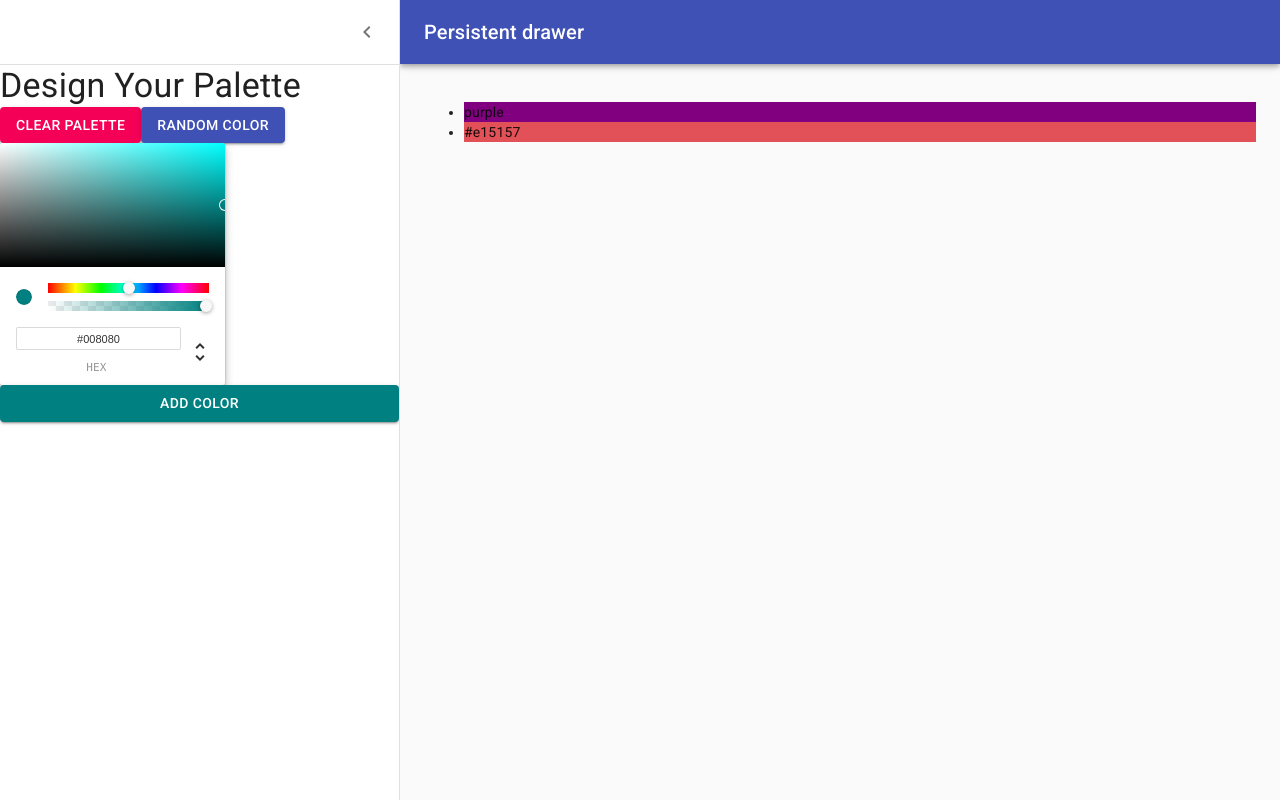
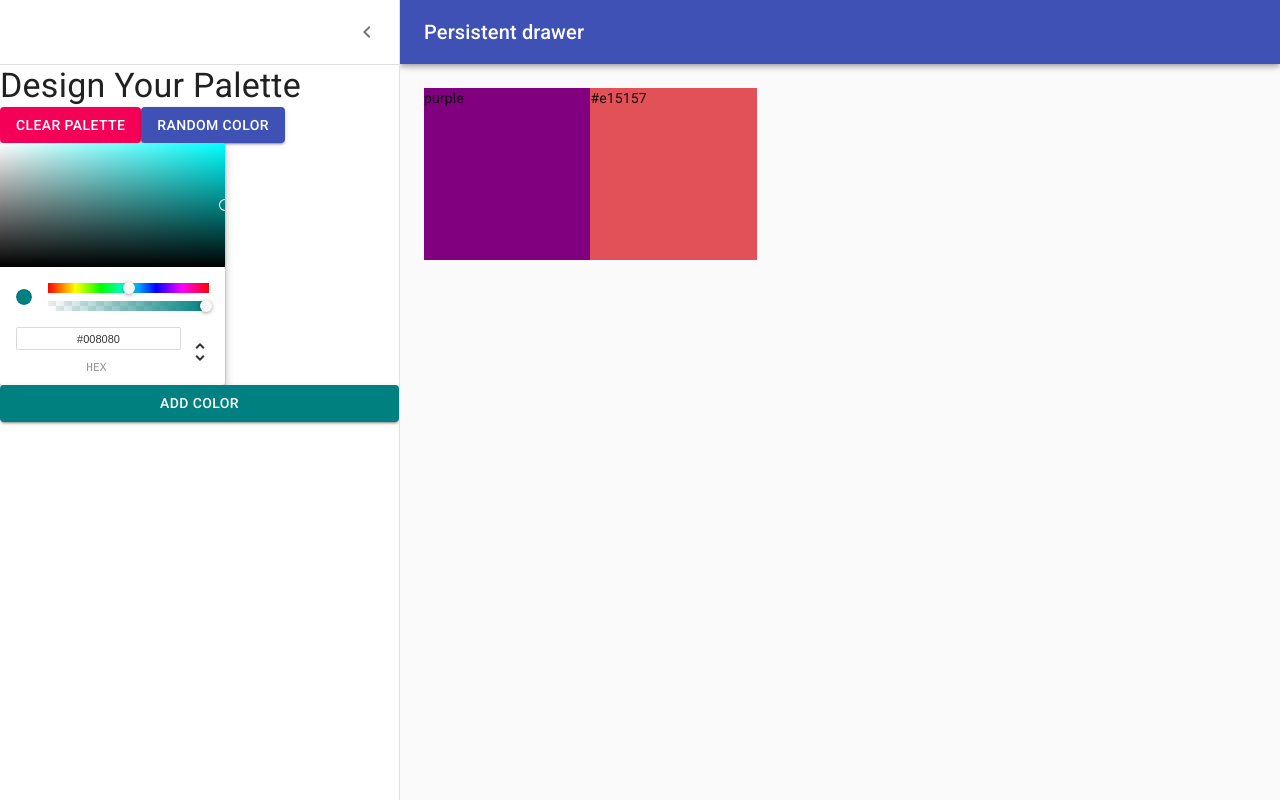
Before and after one commit to jnz73/react-colors, a React (Create React App) app: page /palette/new in a window 1280 px wide. Built offline with nearby package versions, Linux system fonts and the light colour scheme.

Commit message:
add DraggableColorBox

```diff
--- /dev/null
+++ b/src/DraggableColorBox.js
@@ -0,0 +1,26 @@
+import React from 'react';
+import { withStyles } from '@material-ui/styles';
+
+const styles = {
+    root: {
+        width: '20%',
+        height: '25%',
+        margin: '0 auto',
+        display: 'inline-block',
+        position: 'relative',
+        cursor: 'pointer',
+        marginBottom: '-3.5px'
+    }
+};
+
+function DraggableColorBox(props) {
+    return (
+        <div
+            className={props.classes.root}
+            style={{ backgroundColor: props.color }}
+        >
+            {props.color}
+        </div>
+    );
+}
+export default withStyles(styles)(DraggableColorBox);
--- a/src/NewPaletteForm.js
+++ b/src/NewPaletteForm.js
@@ -12,6 +12,8 @@
 import ChevronLeftIcon from '@material-ui/icons/ChevronLeft';
 import { ChromePicker } from 'react-color';
 import Button from '@material-ui/core/Button';
+
+import DraggableColorBox from './DraggableColorBox';
 
 const drawerWidth = 400;
 
@@ -55,6 +57,7 @@
     },
     content: {
         flexGrow: 1,
+        height: 'calc(100vh - 64px)',
         padding: theme.spacing(3),
         transition: theme.transitions.create('margin', {
             easing: theme.transitions.easing.sharp,
@@ -173,11 +176,10 @@
                     })}
                 >
                     <div className={classes.drawerHeader} />
-                    <ul>
-                        {this.state.colors.map(color => (
-                            <li style={{ backgroundColor: color }}>{color}</li>
-                        ))}
-                    </ul>
+
+                    {this.state.colors.map(color => (
+                        <DraggableColorBox color={color} />
+                    ))}
                 </main>
             </div>
         );
```
